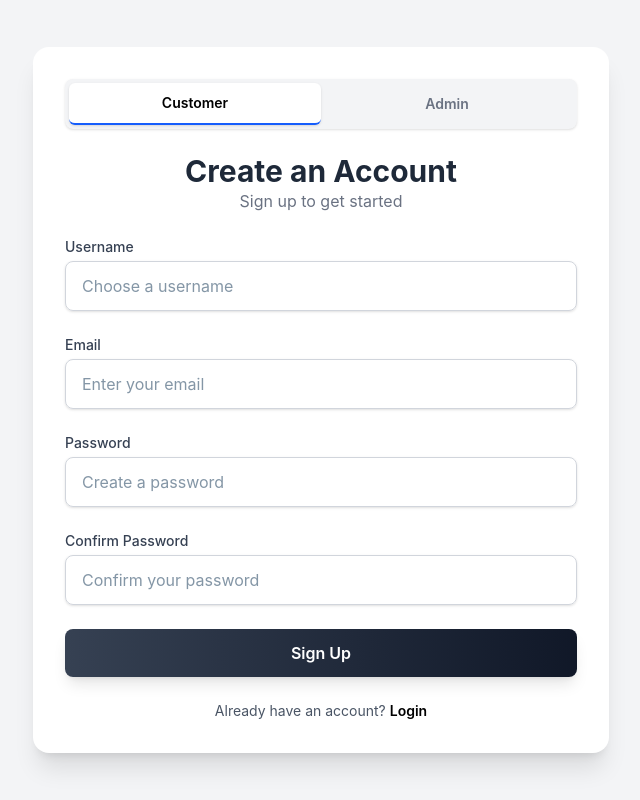
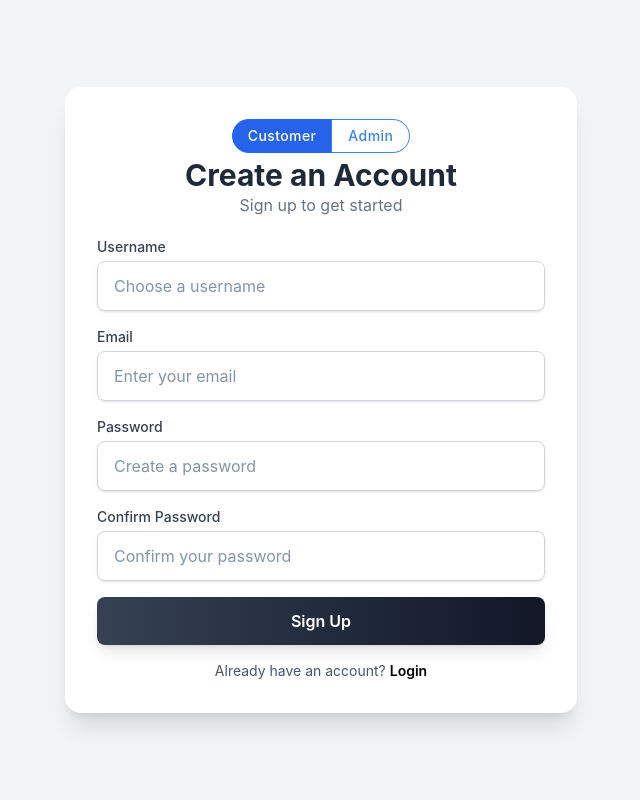
Before and after one commit to Avi0304/Customer-Relationship-Management, a React (Vite) app: page /signup in a window 1280 px wide. Shown: the whole page, without its empty margins (319-959 px from the left). Built offline with nearby package versions, Linux system fonts and the light colour scheme.

Commit message:
Improve UI of Register Page

```diff
--- a/src/components/RecentActivityTable.jsx
+++ b/src/components/RecentActivityTable.jsx
@@ -84,7 +84,7 @@ const RecentActivityTable = () => {
                 </TableCell>
                 <TableCell>
                   <span
-                    className={`inline-flex items-center rounded-full px-2 py-1 text-xs font-medium ${color}`}
+                    className={`inline-flex items-center rounded-full px-2 py-1 text-xs font-medium capitalize  ${color}`}
                   >
                     {status}
                   </span>
--- a/src/components/SignUp.jsx
+++ b/src/components/SignUp.jsx
@@ -4,6 +4,8 @@ import { SignupValidationSchema } from "./validation/AuthValidation";
 import { Link, useNavigate } from "react-router-dom";
 import axios from "axios";
 import Swal from "sweetalert2";
+import { Button, ButtonGroup, Box } from '@mui/material';
+
 
 const SignUp = () => {
   const navigate = useNavigate();
@@ -81,31 +83,54 @@ const SignUp = () => {
 
 
   return (
-    <div className="min-h-screen flex items-center justify-center light:bg-gray-100 px-4 dark:bg-slate-950">
-      <div className="w-full max-w-xl bg-white shadow-xl rounded-2xl p-8 dark:bg-slate-900 dark:shadow-[0px_15px_40px_-5px_rgba(255,255,255,0.3),0px_-5px_15px_-5px_rgba(255,255,255,0.15)]">
+    <div className="min-h-screen flex items-center justify-center light:bg-gray-100 px-4 py-5 dark:bg-slate-950 overflow-auto">
+      <div className="w-full max-w-lg bg-white shadow-xl rounded-2xl p-8 dark:bg-slate-900 dark:shadow-[0px_15px_40px_-5px_rgba(255,255,255,0.3),0px_-5px_15px_-5px_rgba(255,255,255,0.15)]">
 
-        {/* Tabs */}
-        <div className="grid grid-cols-2 bg-gray-100 rounded-lg p-1 mb-6 w-full shadow-sm">
+        <Box display="flex" justifyContent="center">
+          <ButtonGroup
+            variant="outlined"
+            aria-label="account type tabs"
+            sx={{
+              borderRadius: '9999px',
+              padding: '0px',
+            }}
+          >
             {['customer', 'admin'].map((tab) => (
-            <button
+              <Button
                 key={tab}
+                variant={activeTab === tab ? 'contained' : 'outlined'}
                 onClick={() => setActiveTab(tab)}
-              className={`py-2.5 text-center font-semibold text-sm transition-all duration-300 rounded-md ${activeTab === tab
-                ? 'bg-white text-black shadow-sm border-b-2 border-blue-600'
-                : 'text-gray-500 hover:text-black'
-                }`}
+                sx={{
+                  textTransform: 'capitalize',
+                  px: 2,
+                  py: 0.5,
+                  borderRadius: '9999px',
+                  fontWeight: 500,
+                  fontSize: '14px',
+                  letterSpacing: '0.4px',
+                  backgroundColor: activeTab === tab ? 'linear-gradient(135deg, #6EE7B7, #3B82F6)' : 'transparent',
+                  color: activeTab === tab ? '#fff' : '#3B82F6',
+                  borderColor: activeTab === tab ? 'transparent' : '#3B82F6',
+                  '&:hover': {
+                    backgroundColor: activeTab === tab ? '#3B82F6' : '#E0F7FF',
+                    boxShadow: '0 2px 6px rgba(0, 0, 0, 0.1)',
+                  },
+                  transition: 'all 0.3s ease',
+                }}
               >
                 {tab.charAt(0).toUpperCase() + tab.slice(1)}
-            </button>
+              </Button>
             ))}
-        </div>
+          </ButtonGroup>
+        </Box>
+
 
         {/* Title */}
-        <h2 className="text-3xl font-bold text-gray-800 text-center dark:text-white">
+        <h2 className="text-3xl font-bold text-gray-800 text-center dark:text-white mt-1">
           {activeTab === 'admin' ? 'Create Admin Account' : 'Create an Account'}
         </h2>
-        <p className="text-md text-gray-500 text-center mb-6 dark:text-slate-400">
-         {activeTab === 'admin' ? 'Register as an administrator': 'Sign up to get started'}
+        <p className="text-md text-gray-500 text-center mb-5 dark:text-slate-400">
+          {activeTab === 'admin' ? 'Register as an administrator' : 'Sign up to get started'}
         </p>
 
         {/* Formik Form */}
@@ -121,7 +146,7 @@ const SignUp = () => {
           onSubmit={handleSignup}
         >
           {({ isSubmitting }) => (
-            <Form className="space-y-6">
+            <Form className="space-y-4">
 
               {/* Username */}
               <div>
```
Lines whose indentation alone changed are shown as unchanged.
